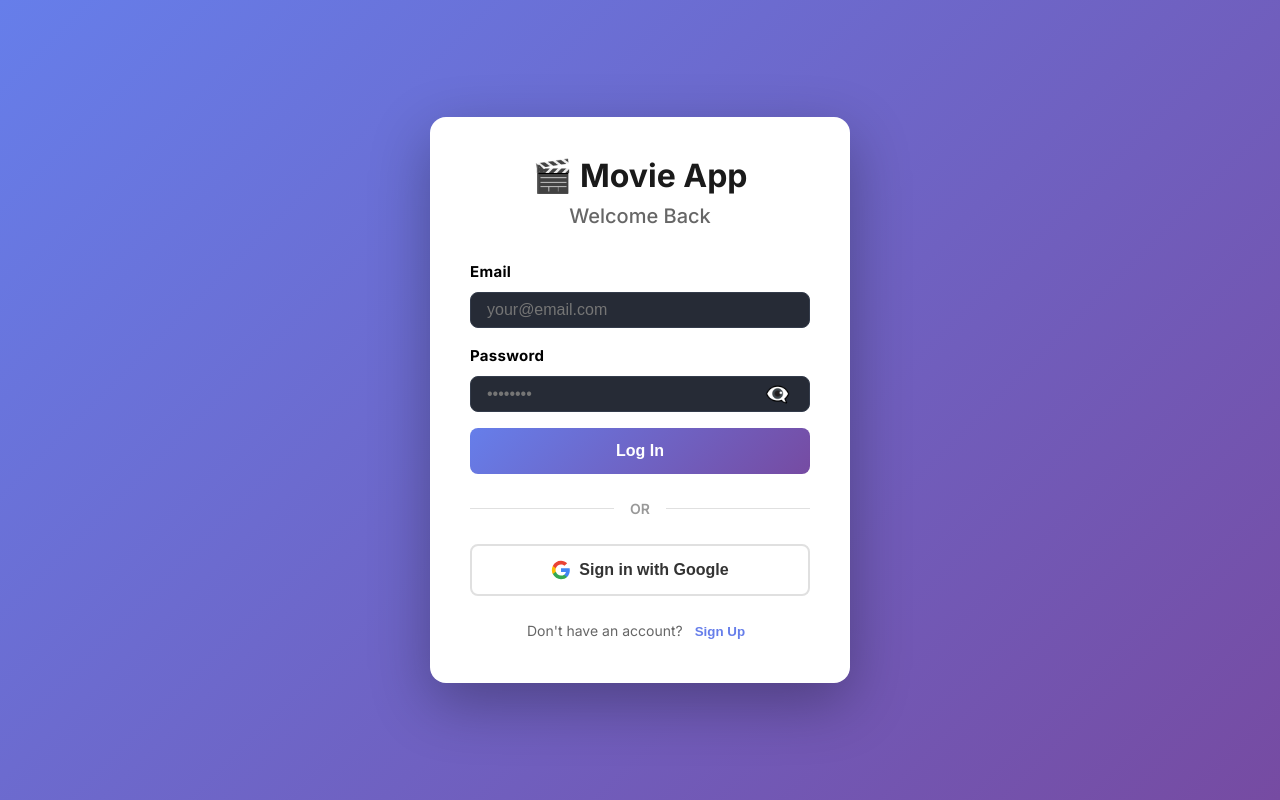
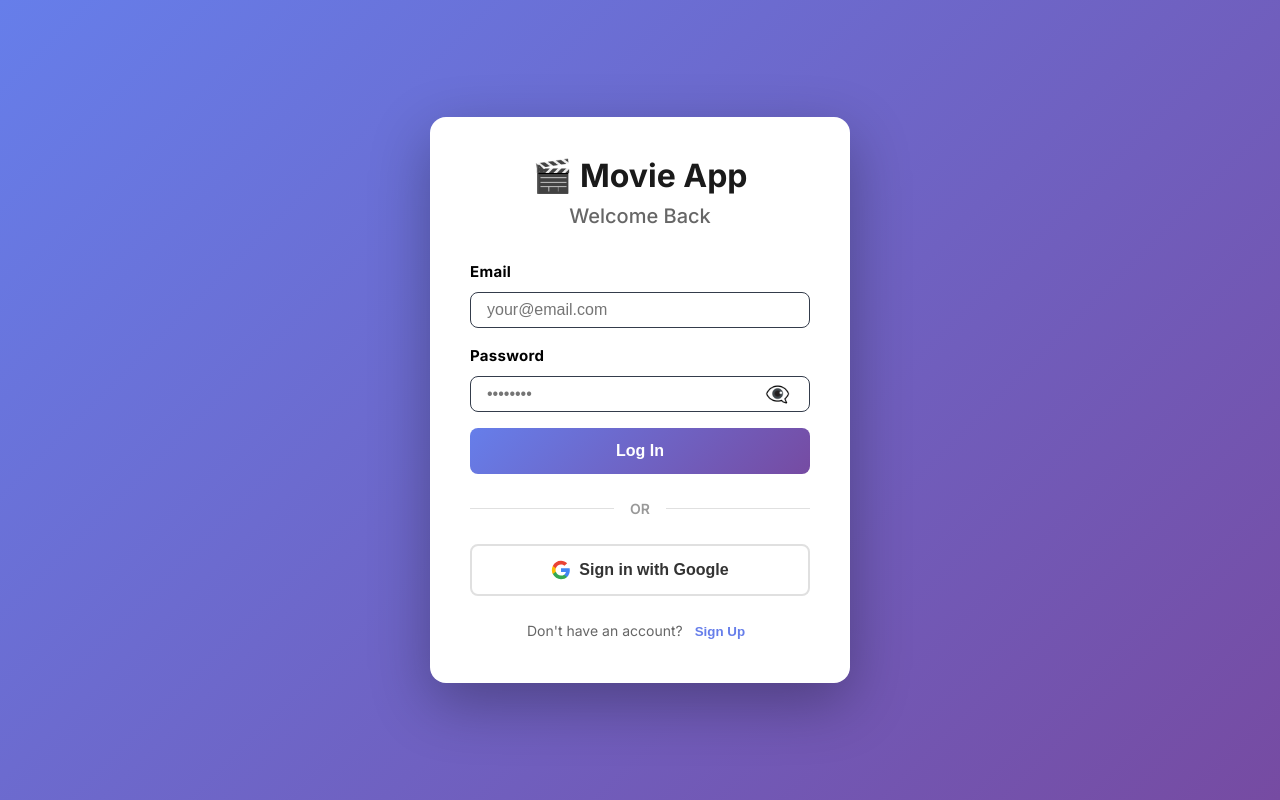
Before and after one commit to ddensmore103/Movie, a React (Vite) app: page /profile/edit in a window 1280 px wide. Built offline with nearby package versions, Linux system fonts and the light colour scheme; no server answers.

Commit message:
Changed icons, fixed login

```diff
--- a/package.json
+++ b/package.json
@@ -14,6 +14,7 @@
     "react": "^19.2.0",
     "react-dom": "^19.2.0",
     "react-easy-crop": "^5.5.6",
+    "react-icons": "^5.5.0",
     "react-router-dom": "^6.30.3",
     "uuid": "^13.0.0"
   },
--- a/src/components/Auth.css
+++ b/src/components/Auth.css
@@ -101,6 +101,8 @@
     border-radius: 8px;
     transition: all 0.2s;
     box-sizing: border-box;
+    background: #ffffff !important;
+    color: #333333 !important;
 }
 
 .password-toggle {
@@ -140,6 +142,18 @@
     border-radius: 8px;
     transition: all 0.2s;
     box-sizing: border-box;
+    background: #ffffff !important;
+    color: #333333 !important;
+}
+
+/* Force override browser autofill styles */
+input:-webkit-autofill,
+input:-webkit-autofill:hover,
+input:-webkit-autofill:focus,
+input:-webkit-autofill:active {
+    -webkit-box-shadow: 0 0 0 30px #ffffff inset !important;
+    -webkit-text-fill-color: #333333 !important;
+    transition: background-color 5000s ease-in-out 0s;
 }
 
 .form-group input:focus {
--- a/src/components/Sidebar.jsx
+++ b/src/components/Sidebar.jsx
@@ -1,6 +1,7 @@
 import { useState } from 'react';
 import { Link, useLocation, useNavigate } from 'react-router-dom';
 import { useAuth } from '../contexts/AuthContext';
+import { FiHome, FiClipboard, FiUsers, FiUser, FiSettings, FiLogOut, FiShield } from 'react-icons/fi';
 import './Sidebar.css';
 
 const Sidebar = () => {
@@ -9,11 +10,11 @@ const Sidebar = () => {
     const navigate = useNavigate();
 
     const navItems = [
-        { path: '/', icon: '🏠', label: 'Home' },
-        { path: '/lists', icon: '📋', label: 'Lists' },
-        { path: '/friends', icon: '👥', label: 'Friends' },
-        { path: '/profile', icon: '👤', label: 'Profile' },
-        { path: '/settings', icon: '⚙️', label: 'Settings' }
+        { path: '/', icon: <FiHome />, label: 'Home' },
+        { path: '/lists', icon: <FiClipboard />, label: 'Lists' },
+        { path: '/friends', icon: <FiUsers />, label: 'Friends' },
+        { path: '/profile', icon: <FiUser />, label: 'Profile' },
+        { path: '/settings', icon: <FiSettings />, label: 'Settings' }
     ];
 
     const toggleSidebar = () => {
@@ -31,7 +32,7 @@ const Sidebar = () => {
     // Add Admin link if user is admin
     const isAdmin = currentUser?.email === 'dldensmore1@gmail.com';
     const displayedNavItems = isAdmin
-        ? [...navItems, { path: '/admin', icon: '👑', label: 'Admin' }]
+        ? [...navItems, { path: '/admin', icon: <FiShield />, label: 'Admin' }]
         : navItems;
 
     return (
@@ -82,11 +83,12 @@ const Sidebar = () => {
                             display: 'flex',
                             alignItems: 'center',
                             justifyContent: 'center',
-                            fontSize: 'var(--font-size-2xl)'
+                            fontSize: 'var(--font-size-2xl)',
+                            color: 'var(--color-text-secondary)'
                         }}
                         aria-label="Logout"
                     >
-                        🚪
+                        <FiLogOut />
                     </button>
                 </div>
             )}
@@ -120,7 +122,7 @@ const Sidebar = () => {
                         className="logout-btn"
                         onClick={handleLogout}
                     >
-                        <span className="nav-icon">🚪</span>
+                        <span className="nav-icon"><FiLogOut /></span>
                         <span className="nav-label">Logout</span>
                     </button>
                 </div>
```
Also changed, not shown: 1 other file (tests, documents, lock files or other folders).
